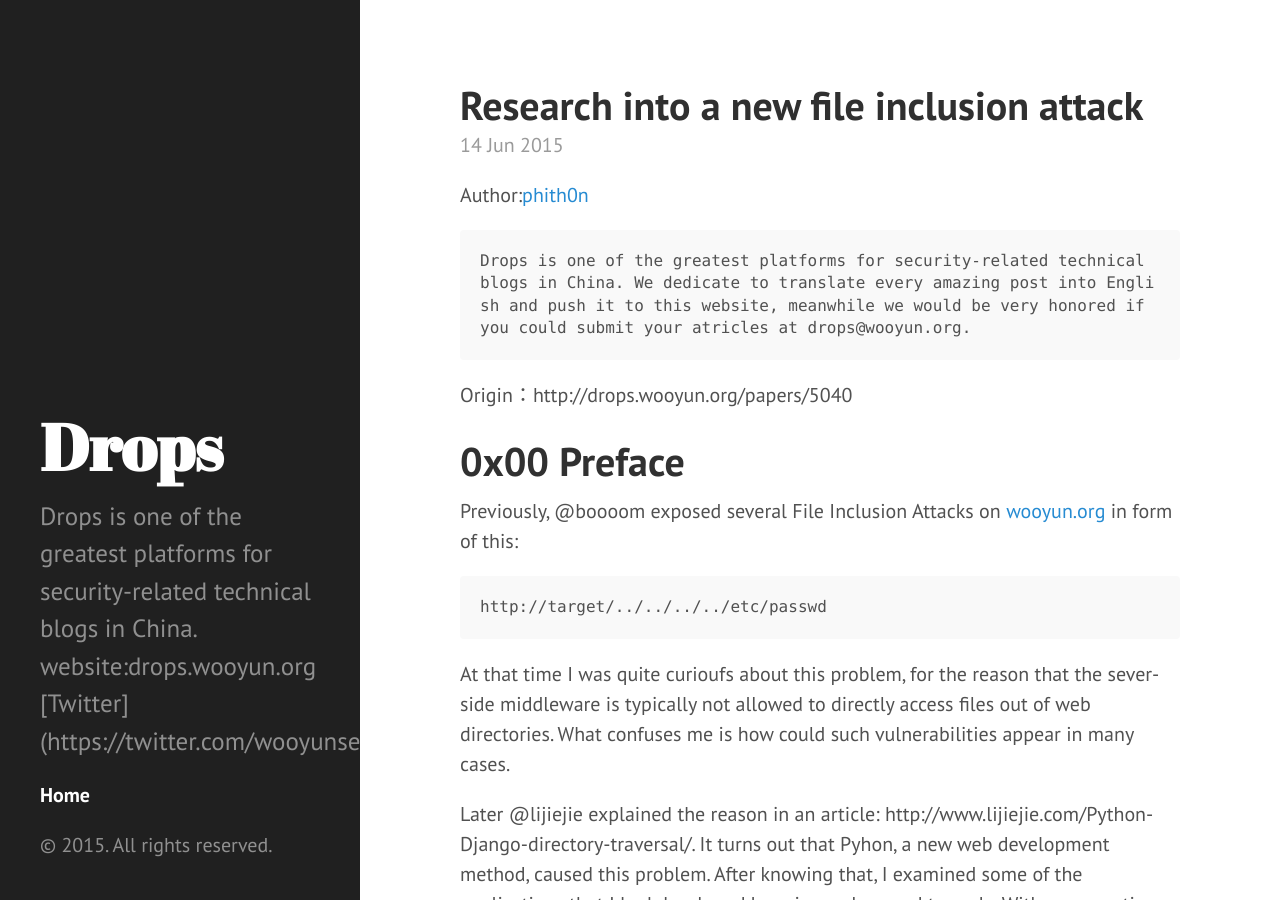
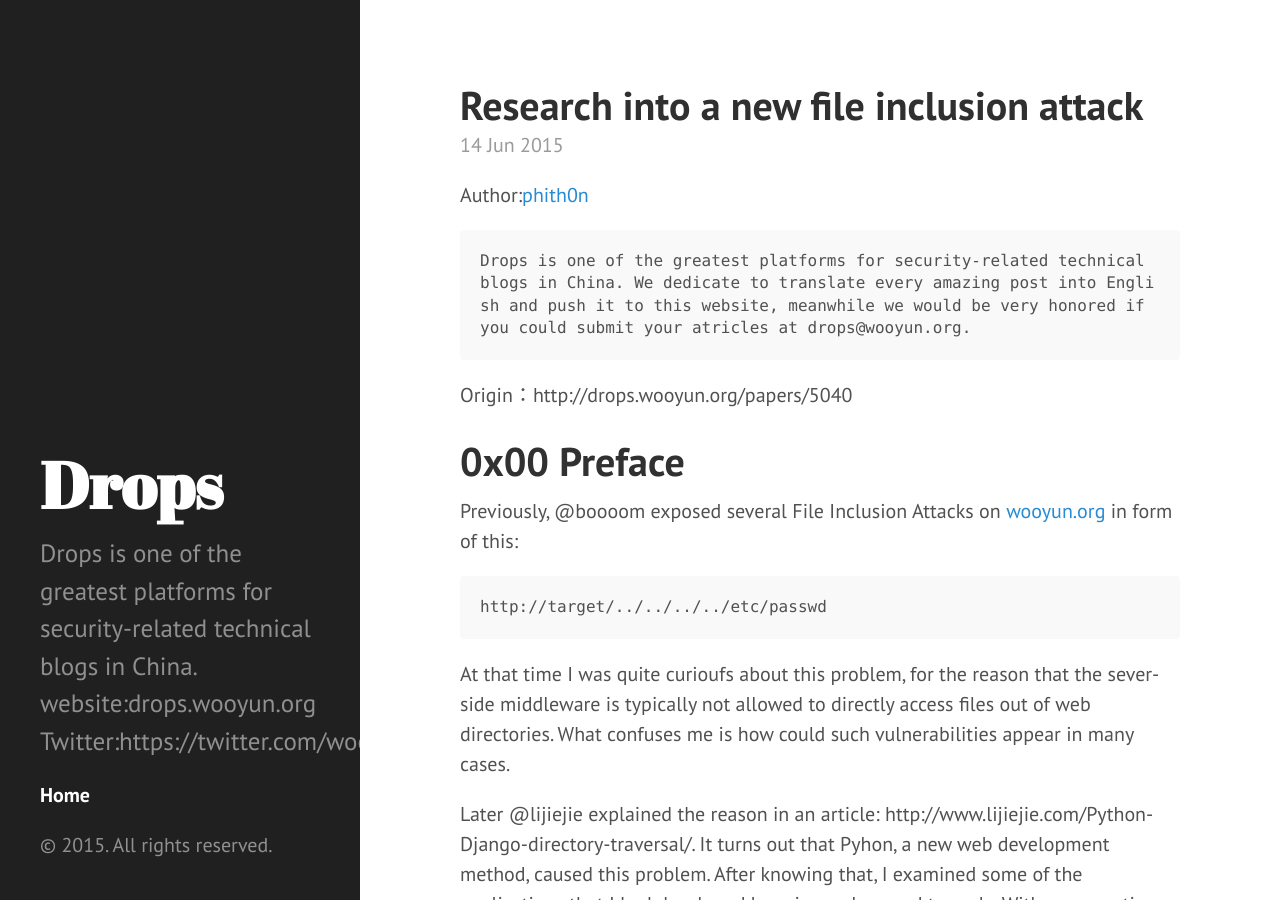
Before and after one commit to woolabs/woolabs.github.io, a Jekyll site: the page built from index.html, in a window 1280 px wide and 900 px high. Built offline with Jekyll 4.4.1, drawn with Linux system fonts in a browser that asks for light colours; the list of posts is cut into pages by our own code; comment, search, counter and statistics services are not loaded; part of the change alters nothing that is shown.

```diff
--- a/_config.yml
+++ b/_config.yml
@@ -4,5 +4,5 @@ markdown: kramdown
 url: http://woolabs.github.io
 title: Drops
 tagline: Secure
-description: Drops is one of the greatest platforms for security-related technical blogs in China. website:drops.wooyun.org [Twitter](https://twitter.com/wooyunsec)
+description: Drops is one of the greatest platforms for security-related technical blogs in China. website:drops.wooyun.org Twitter:https://twitter.com/wooyunsec
 paginate: 5
```
